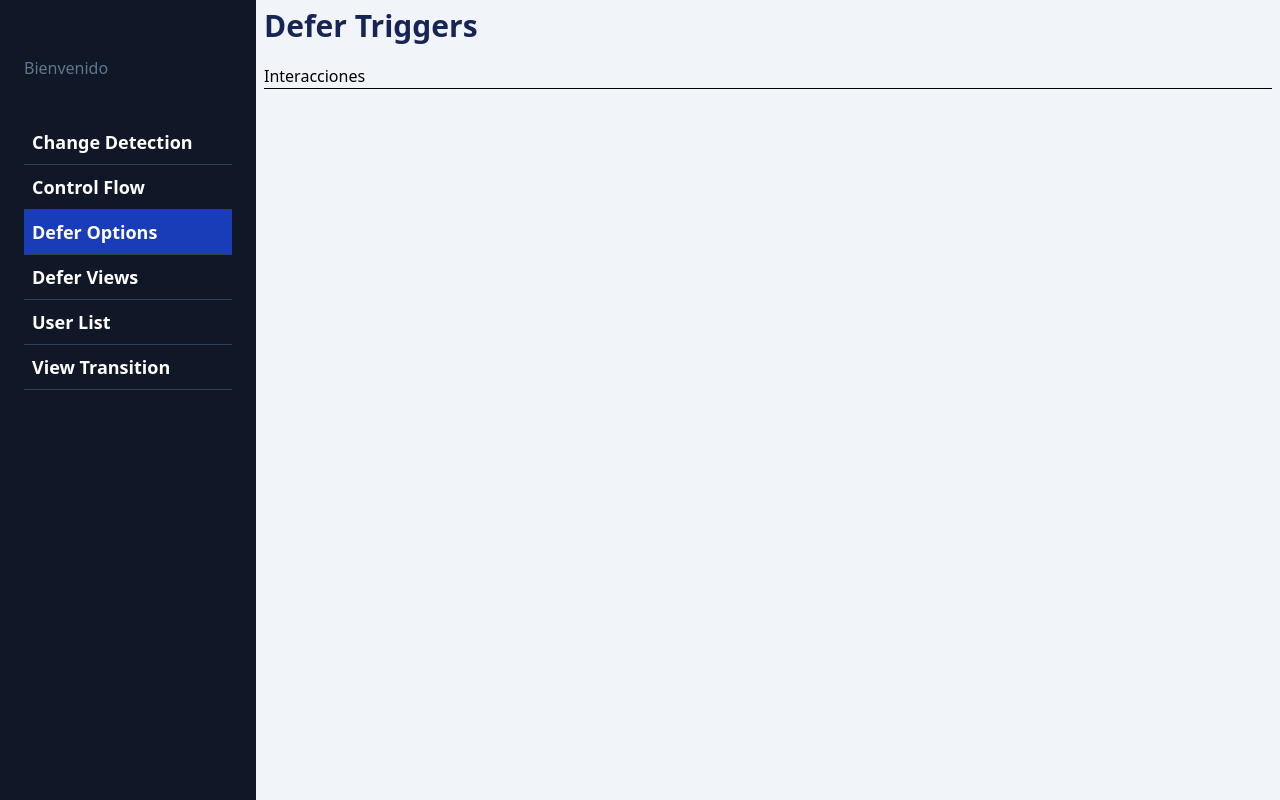
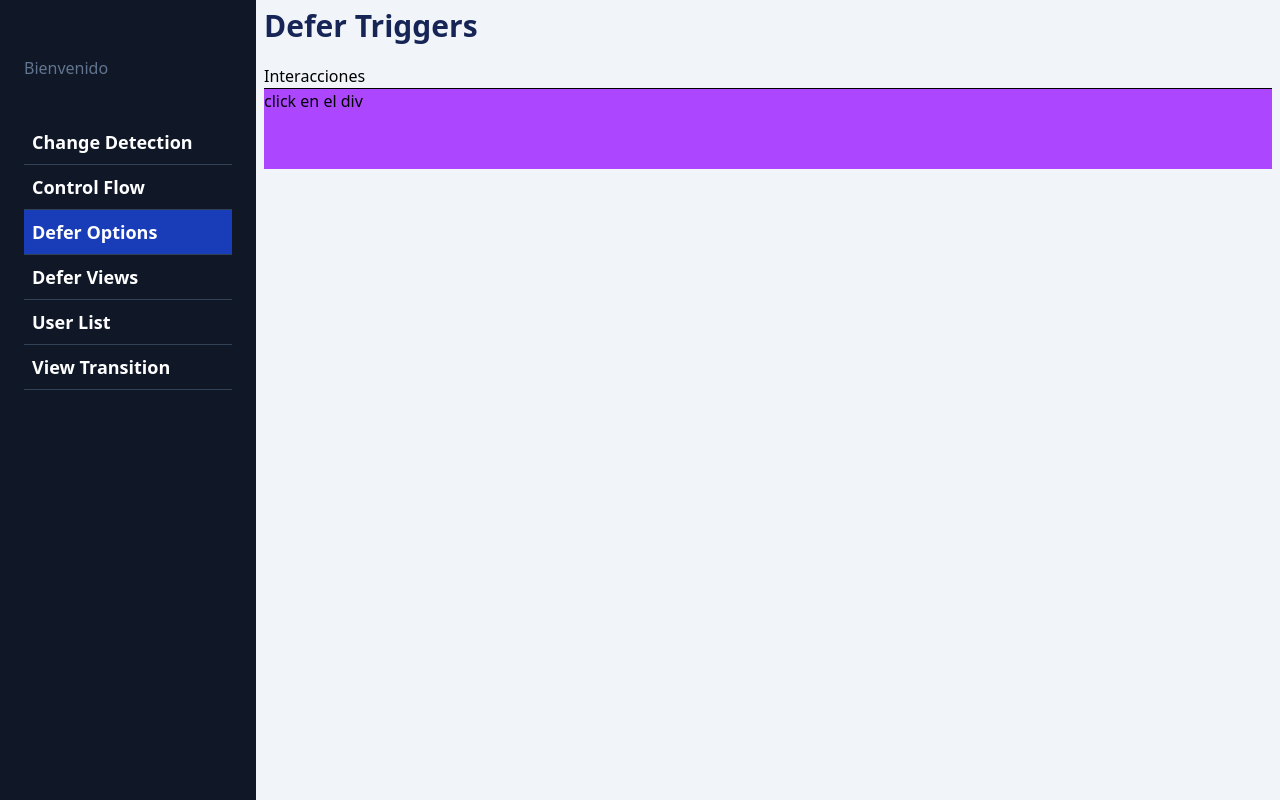
Before and after one commit to FernandoVCG33/angular-21, an Angular app in the folder my-dashboard/: page /dashboard/defer-options in a window 1280 px wide. Built offline with nearby package versions, Linux system fonts and the light colour scheme.

Commit message:
Update defer-options.html to improve interaction handling with placeholders

```diff
--- a/my-dashboard/src/app/dashboard/pages/defer-options/defer-options.html
+++ b/my-dashboard/src/app/dashboard/pages/defer-options/defer-options.html
@@ -8,7 +8,8 @@
       <span>On interacton</span>
     </app-heavy-loaders-fast>
   } @placeholder (){
-
+    <div class="w-full h-20 bg-purple-500 cursor-pointer">
+        click en el div
+    </div>
   }
-
 </section>
```
